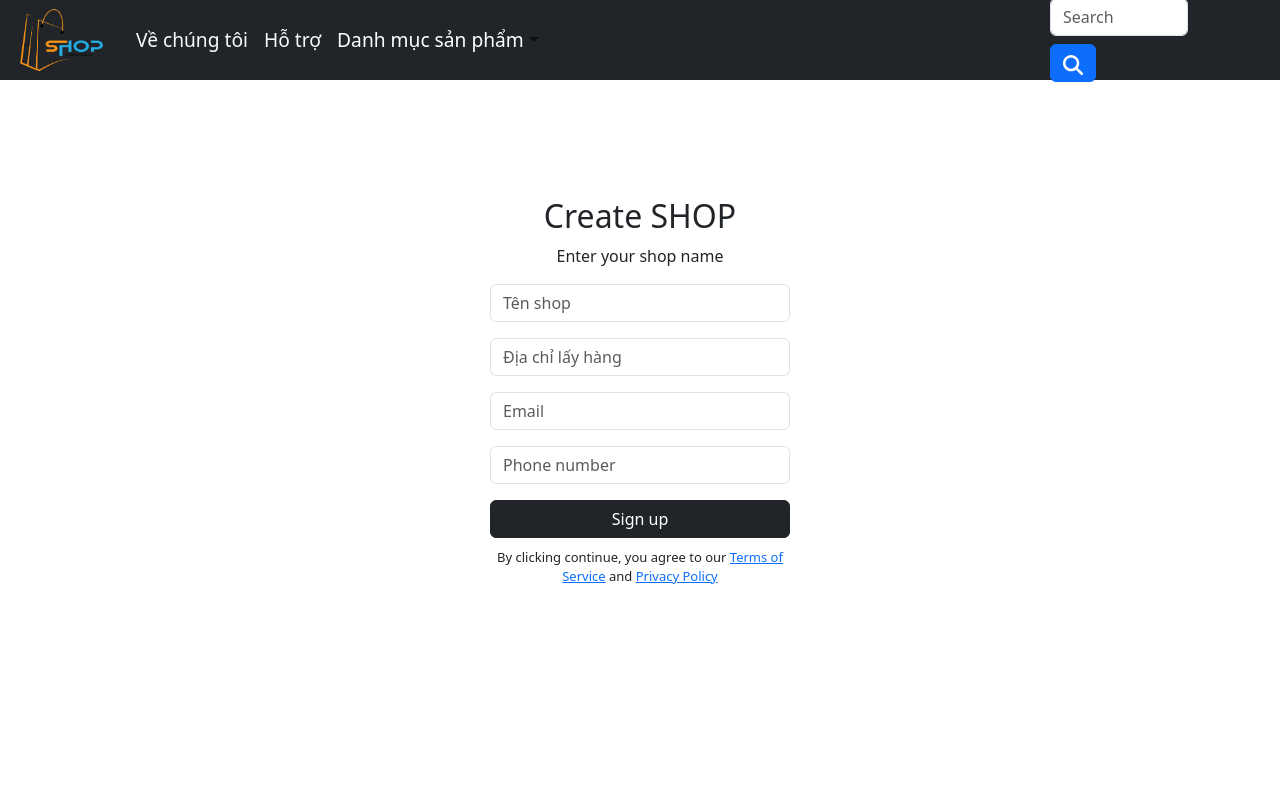
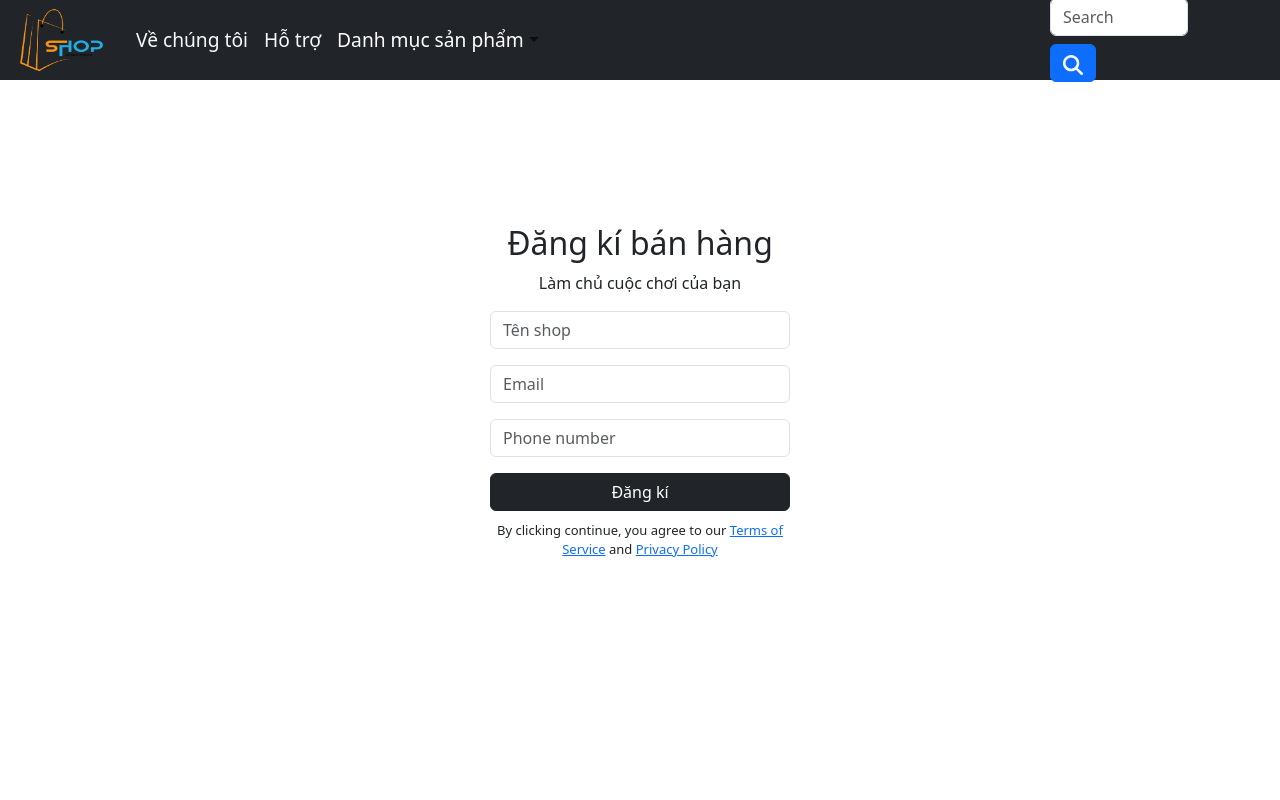
Before and after one commit to MinhBTHE186598/OnlineShop, a React (Create React App) app: page /addSaler in a window 1280 px wide. Shown: the top 800 px of the page. Built offline with nearby package versions, Linux system fonts and the light colour scheme.

Commit message:
sửa formreg

```diff
--- a/src/components/FormReg.js
+++ b/src/components/FormReg.js
@@ -7,14 +7,12 @@ function FormGroupExample() {
   return (
     <Container fluid="sm" style={{ display: 'flex', justifyContent: 'center', alignItems: 'center', height: '100vh' }}>
       <Form style={{ width: '300px', textAlign: 'center' }}>
-        <h2>Create SHOP</h2>
-        <p>Enter your shop name</p>
+        <h2>Đăng kí bán hàng</h2>
+        <p>Làm chủ cuộc chơi của bạn</p>
         <Form.Group className="mb-3" controlId="formGroupNameShop">
           <Form.Control type="text" placeholder="Tên shop" />
         </Form.Group>
-        <Form.Group className="mb-3" controlId="formGroupAddress">
-          <Form.Control type="text" placeholder="Địa chỉ lấy hàng" />
-        </Form.Group>
+
         <Form.Group className="mb-3" controlId="formGroupEmail">
           <Form.Control type="email" placeholder="Email" />
         </Form.Group>
@@ -22,7 +20,7 @@ function FormGroupExample() {
           <Form.Control type="text" placeholder="Phone number" />
         </Form.Group>
         <Button variant="dark" type="submit" style={{ width: '100%' }}>
-          Sign up
+          Đăng kí
         </Button>
         <p style={{ marginTop: '10px', fontSize: 'small' }}>
           By clicking continue, you agree to our <a href="#">Terms of Service</a> and <a href="#">Privacy Policy</a>
```
